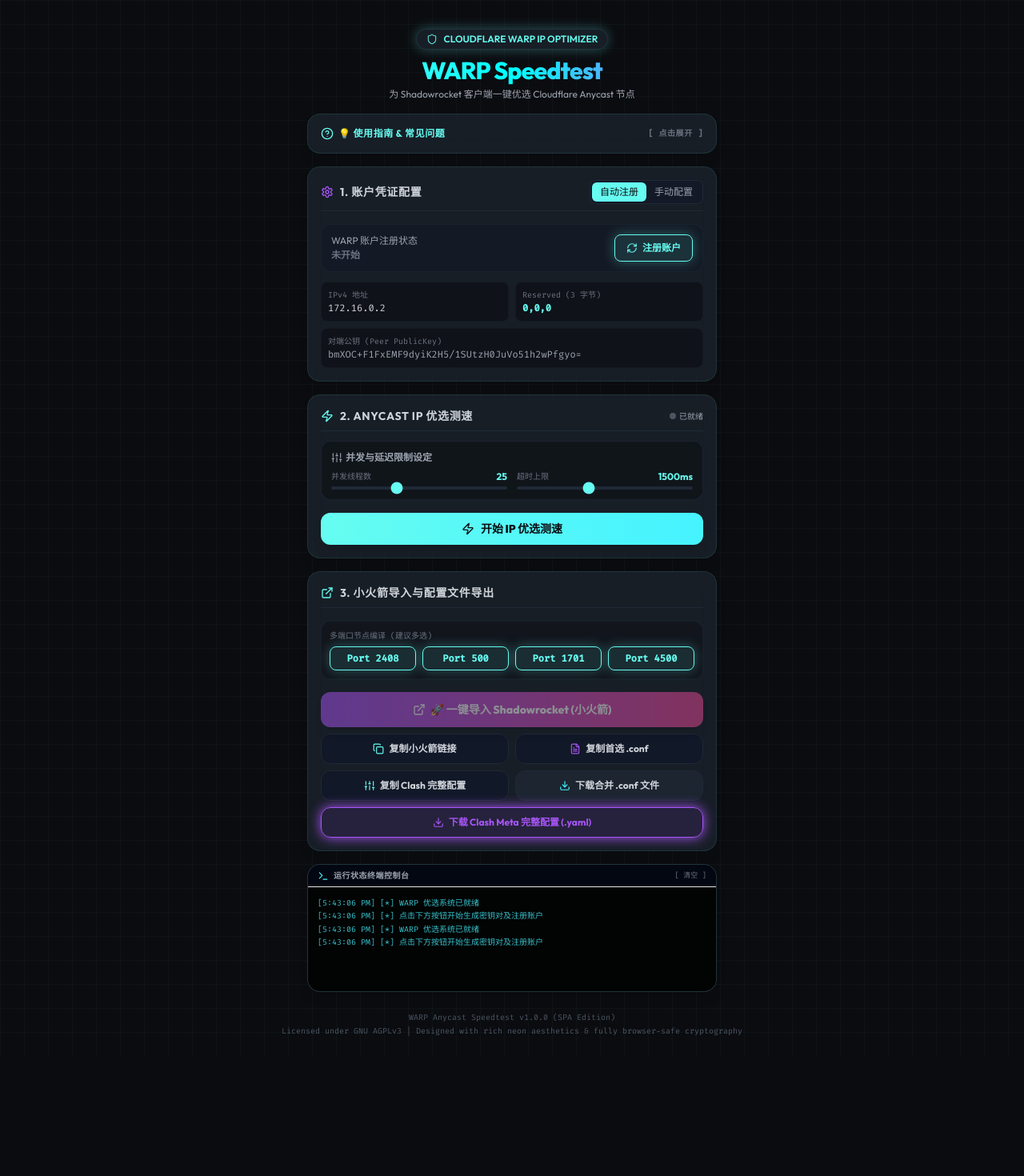
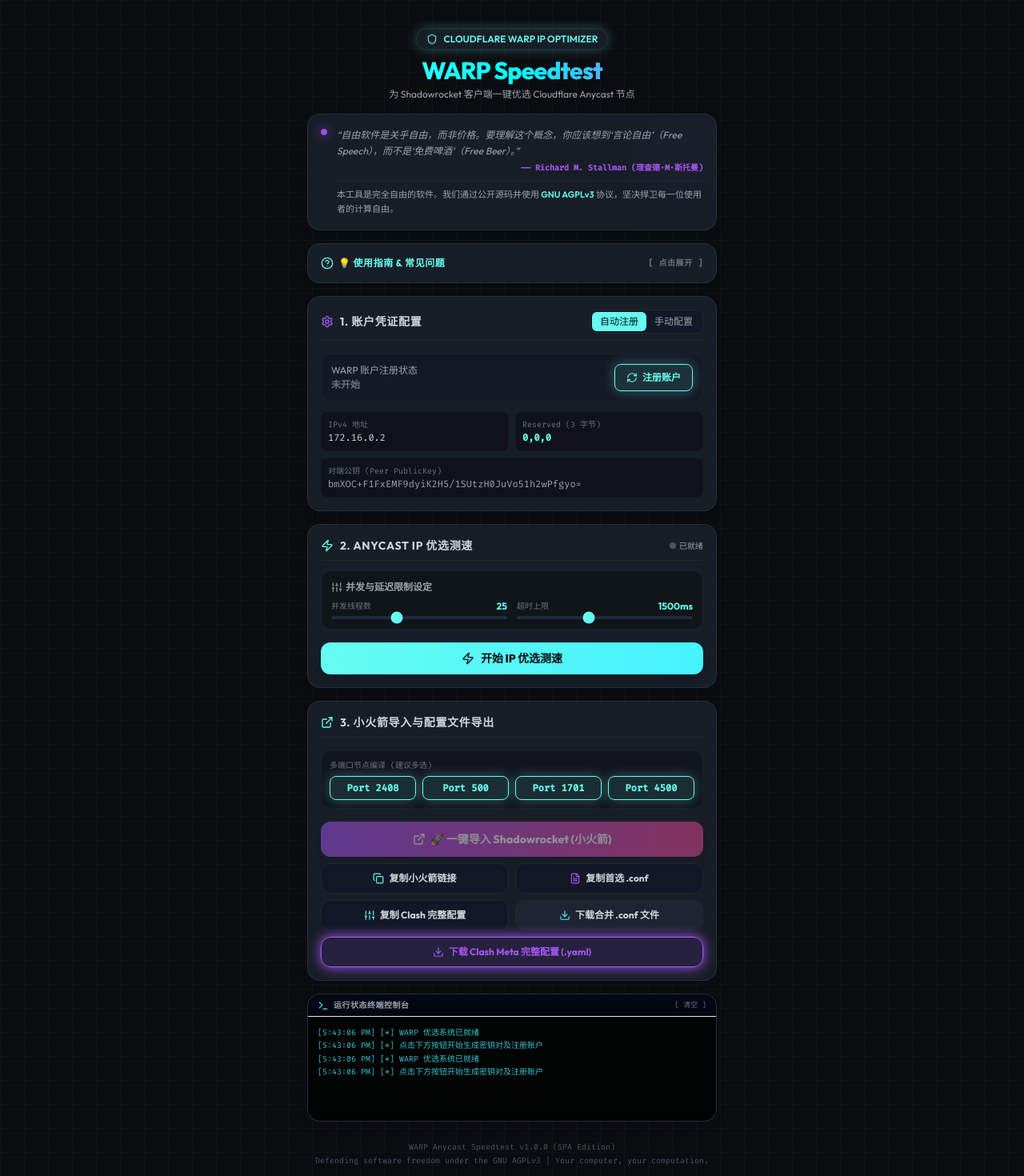
Before and after one commit to nbgJack/warp-speedtest-spa, a React (Vite) app: page / in a window 1280 px wide. Shown: the top 1470 px of the page at 80% size. Before the commit the page ends 1320 px from the top, so only its background shows below. Built offline with nearby package versions, Linux system fonts and the light colour scheme.

Commit message:
feat: add Richard Stallman styled banner, FAQ philosophy expansions, and footers

```diff
--- a/src/App.jsx
+++ b/src/App.jsx
@@ -650,6 +650,25 @@
       {/* Main Grid Layout */}
       <main className="w-full max-w-lg flex flex-col gap-4 flex-1">
 
+        {/* RMS Philosophical Banner */}
+        <section className="glass-panel rounded-2xl p-4 border border-neonPurple/30 bg-darkCard/40 relative overflow-hidden shadow-lg">
+          <div className="absolute top-0 right-0 w-24 h-24 bg-neonPurple/5 rounded-full blur-2xl" />
+          <div className="flex gap-3">
+            <div className="flex-shrink-0 flex items-start justify-center mt-0.5">
+              <span className="w-2 h-2 rounded-full bg-neonPurple animate-pulse shadow-neonPurple" />
+            </div>
+            <div className="flex flex-col text-xs leading-relaxed text-gray-300 font-sans">
+              <p className="italic text-gray-400">
+                “自由软件是关乎自由，而非价格。要理解这个概念，你应该想到‘言论自由’（Free Speech），而不是‘免费啤酒’（Free Beer）。”
+              </p>
+              <p className="text-[10px] text-neonPurple font-bold mt-1 text-right font-mono">—— Richard M. Stallman (理查德·M·斯托曼)</p>
+              <p className="border-t border-gray-800/80 mt-2 pt-2 text-[11px] text-gray-400">
+                本工具是完全自由的软件。我们通过公开源码并使用 <span className="text-neonBlue font-semibold">GNU AGPLv3</span> 协议，坚决捍卫每一位使用者的计算自由。
+              </p>
+            </div>
+          </div>
+        </section>
+
         {/* Collapsible Guide */}
         <section className="glass-panel rounded-2xl p-4 shadow-lg transition-all duration-300">
           <button
@@ -792,6 +811,40 @@
                     <p className="text-[11px] mt-0.5 pl-2.5 text-gray-400">
                       Cloudflare 节点的网络状态与您本地网络是随时波动的。建议<b>每隔一到两周</b>，或者在感到连接变慢时，重新打开本站进行一次“IP优选测速”并一键覆盖导入，以维持在最优的网络节点上。
                     </p>
+                  </div>
+
+                  <div className="border-t border-gray-800/60 pt-3 mt-3">
+                    <span className="text-[10px] text-neonPurple font-bold uppercase tracking-wider block mb-2 font-mono">Free Software Philosophy / 自由软件哲学</span>
+
+                    <div className="space-y-3.5">
+                      <div>
+                        <h4 className="font-bold text-gray-200 flex items-center gap-1">
+                          <span className="w-1.5 h-1.5 rounded-full bg-neonBlue" />
+                          Q: 为什么本工具一定要使用 GNU AGPLv3 协议？
+                        </h4>
+                        <p className="text-[11px] mt-0.5 pl-2.5 text-gray-400">
+                          传统的 GPL 协议存在一个“服务提供商漏洞”（SaaS Loophole）——如果有人修改了自由软件并将其部署在云端服务器上供他人通过网络使用，他们不需要向用户公开修改后的源码。为了彻底堵死这个剥夺用户自由的漏洞，我们采用了 <b>GNU 仿照通用公共许可证 (GNU AGPLv3)</b>。根据此协议，任何在网络服务器上运行、托管本软件修改版的人，<b>都必须向网络用户无条件提供该版本的完整源代码</b>。我们以此确保本软件的任何衍生版本都永远保持自由，无法被任何人私有化或用于监视用户。
+                        </p>
+                      </div>
+                      <div>
+                        <h4 className="font-bold text-gray-200 flex items-center gap-1">
+                          <span className="w-1.5 h-1.5 rounded-full bg-neonBlue" />
+                          Q: 为什么我们需要在本地浏览器中运行密码学算法？
+                        </h4>
+                        <p className="text-[11px] mt-0.5 pl-2.5 text-gray-400">
+                          许多所谓的“云端助手”会要求你将私钥或凭证上传到它们的服务器上进行注册，这无异于将你的手铐钥匙交给陌生人。你的密码学计算必须由你自己的机器执行！本工具使用标准 Curve25519 (X25519) 算法，所有的私钥生成、账户注册计算全部在你的浏览器沙盒中本地完成。你的计算，应当且必须由你完全控制。
+                        </p>
+                      </div>
+                      <div>
+                        <h4 className="font-bold text-gray-200 flex items-center gap-1">
+                          <span className="w-1.5 h-1.5 rounded-full bg-neonBlue" />
+                          Q: 为什么我们坚持叫它 “GNU/Linux” 和 “Free Software”？
+                        </h4>
+                        <p className="text-[11px] mt-0.5 pl-2.5 text-gray-400">
+                          正确的命名是捍卫思想的第一步。我们称之为 <b>自由软件 (Free Software)</b>，而不是“开源软件 (Open Source)”，因为“开源”仅仅关注实用主义 and 开发效率，而“自由”关注的是人类基本的自主权与合作精神。如果你在使用安卓或其它类似系统，请记住它们底层是建立在 Linux 核心之上的，但我们更应该尊重那些捍卫了我们核心自由的 GNU 项目贡献。
+                        </p>
+                      </div>
+                    </div>
                   </div>
                 </div>
               )}
@@ -1164,7 +1217,7 @@
       {/* Footer */}
       <footer className="mt-6 text-center text-[10px] text-gray-600 font-mono">
         <p>WARP Anycast Speedtest v1.0.0 (SPA Edition)</p>
-        <p className="mt-0.5">Licensed under GNU AGPLv3 | Designed with rich neon aesthetics & fully browser-safe cryptography</p>
+        <p className="mt-0.5">Defending software freedom under the GNU AGPLv3 | Your computer, your computation.</p>
       </footer>
     </div>
   )
```
